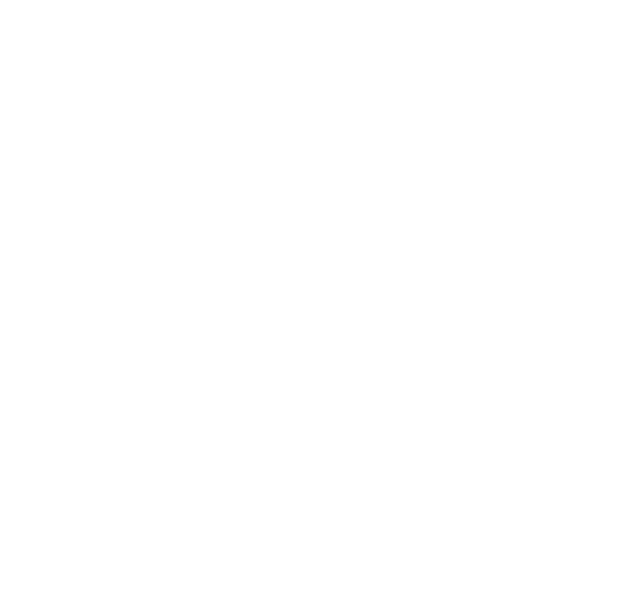
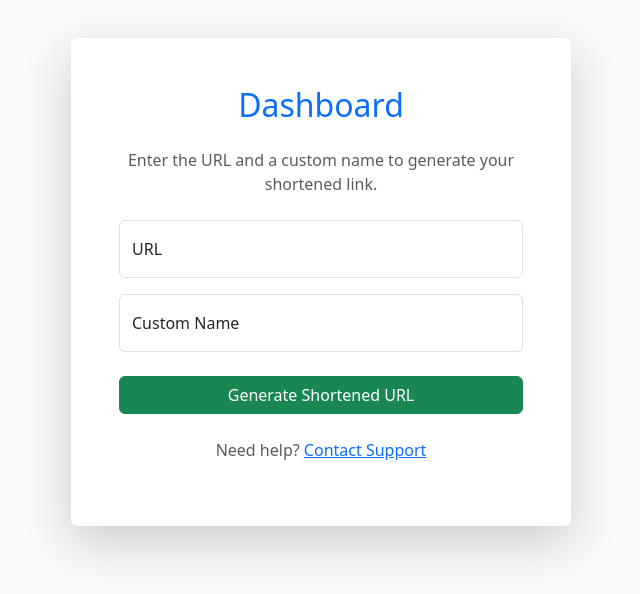
Before and after one commit to Jayasurya5454/SnapURL, a React (Vite) app in the folder snapurl-frontend/: page / in a window 1280 px wide. Before the commit this address had no page. Shown: the part 118-712 px from the top of the page, without its empty margins (319-959 px from the left). Built offline with nearby package versions, Linux system fonts and the light colour scheme.

Commit message:
dashboard config

```diff
--- a/snapurl-frontend/src/App.jsx
+++ b/snapurl-frontend/src/App.jsx
@@ -2,12 +2,14 @@
 import { BrowserRouter as Router, Route, Routes } from 'react-router-dom';
 import Register from './components/logins/Register';
 import Login from './components/logins/Login';
+import Dashboard from './components/dashboard/Dashboard';
 function App() {
 
 
   return (
     <Router>
     <Routes>
+      <Route path="/" element={<Dashboard />} />
       <Route path="/register" element={<Register/>} />
       <Route path="/login" element={<Login />} />
     </Routes>
--- /dev/null
+++ b/snapurl-frontend/src/components/dashboard/Dashboard.jsx
@@ -0,0 +1,74 @@
+import React, { useState } from 'react';
+import 'bootstrap/dist/css/bootstrap.min.css';
+import './Dashboard.css';
+
+const Dashboard = () => {
+    const [url, setUrl] = useState('');
+    const [customName, setCustomName] = useState('');
+
+    const handleSubmit = (e) => {
+        e.preventDefault();
+        console.log("URL:", url, "Custom Name:", customName);
+    };
+
+    return (
+        <div className="dashboard-container">
+            <div className="d-flex justify-content-center align-items-center vh-100 bg-light">
+                <form
+                    className="bg-white p-5 rounded shadow-lg"
+                    style={{ maxWidth: "500px", width: "100%" }}
+                    onSubmit={handleSubmit}
+                >
+                    <h2 className="text-center text-primary mb-4 position-relative">
+                        Dashboard
+                        <span
+                            className="position-absolute rounded-circle  "
+                            style={{
+                                width: "16px",
+                                height: "16px",
+                                top: "50%",
+                                left: "-20px",
+                                transform: "translateY(-50%)",
+                            }}
+                        ></span>
+                    </h2>
+                    <p className="text-muted text-center mb-4">
+                        Enter the URL and a custom name to generate your shortened link.
+                    </p>
+                    <div className="form-floating mb-3">
+                        <input
+                            type="url"
+                            id="url"
+                            className="form-control"
+                            placeholder="Enter URL"
+                            value={url}
+                            onChange={(e) => setUrl(e.target.value)}
+                            required
+                        />
+                        <label htmlFor="url">URL</label>
+                    </div>
+                    <div className="form-floating mb-4">
+                        <input
+                            type="text"
+                            id="customName"
+                            className="form-control"
+                            placeholder="Custom Name"
+                            value={customName}
+                            onChange={(e) => setCustomName(e.target.value)}
+                            required
+                        />
+                        <label htmlFor="customName">Custom Name</label>
+                    </div>
+                    <button type="submit" className="btn btn-success w-100">
+                        Generate Shortened URL
+                    </button>
+                    <p className="text-center text-muted mt-4">
+                        Need help? <a href="/help" className="text-primary">Contact Support</a>
+                    </p>
+                </form>
+            </div>
+        </div>
+    );
+};
+
+export default Dashboard;
```
Also changed, not shown: snapurl-frontend/src/components/dashboard/Dashboard.css (added).
